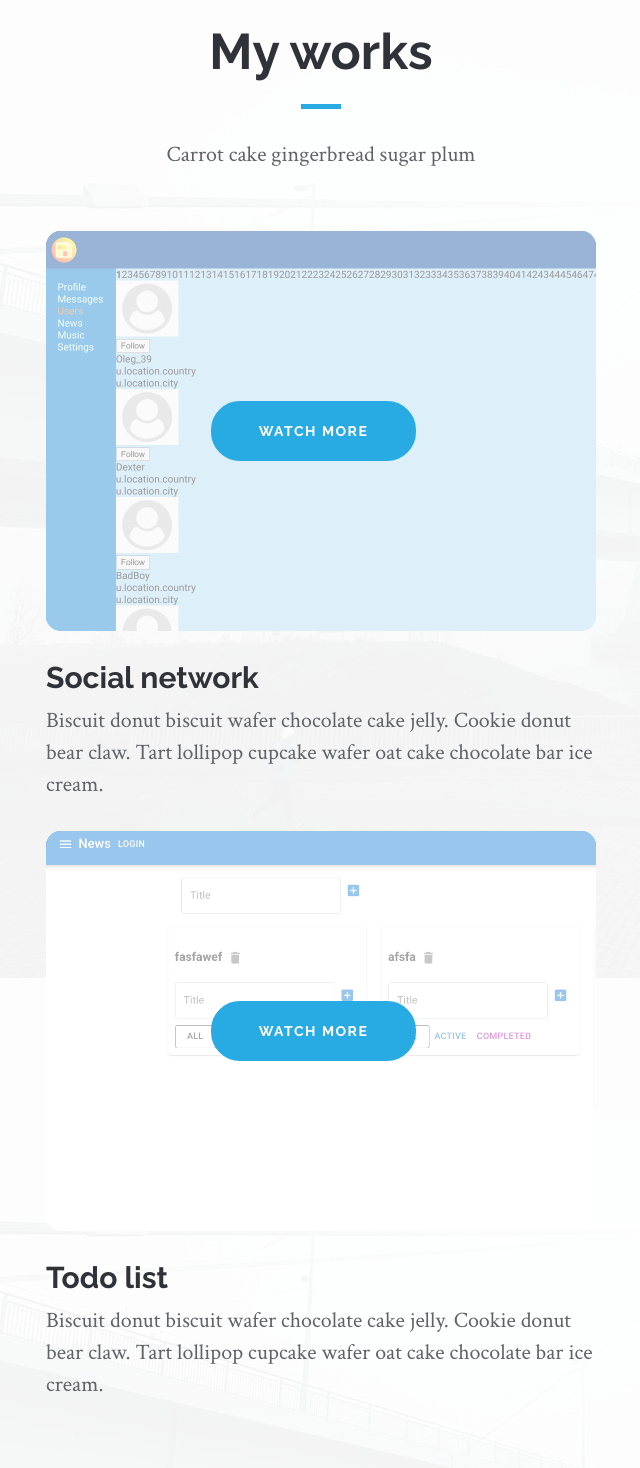
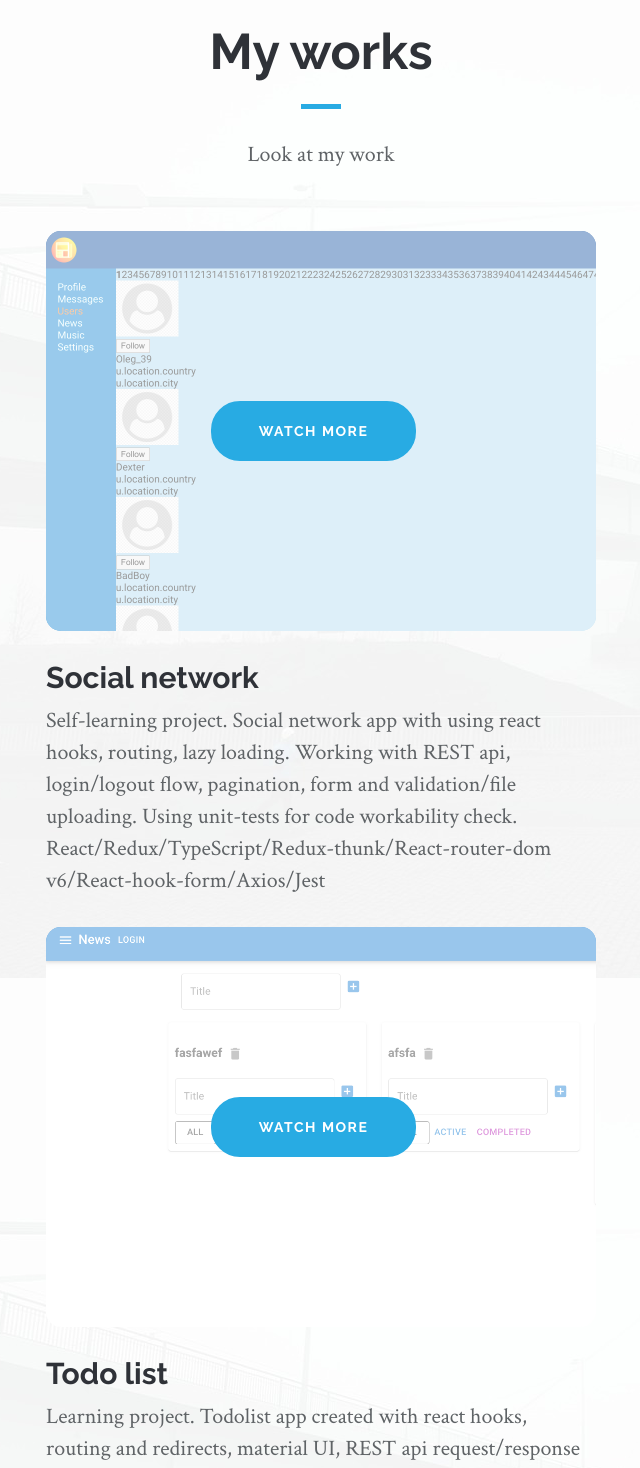
Before and after one commit to aesadov/portfolio, a React (Create React App) app: page / in a window 1280 px wide. Shown: the part 940-2408 px from the top of the page, without its empty margins (319-959 px from the left). Built offline with nearby package versions, Linux system fonts and the light colour scheme.

Commit message:
1. Works.tsx fixed: added description for works

```diff
--- a/src/works/Works.tsx
+++ b/src/works/Works.tsx
@@ -19,15 +19,16 @@ export const Works = () => {
     return (
         <div id='projects' className={style.worksBlock}>
             <div className={`${styleContainer.container} ${style.worksContainer}`}>
-                <Title title={'My works'} secondTitle={'Carrot cake gingerbread sugar plum'}/>
+                <Title title={'My works'} secondTitle={'Look at my work'}/>
                     <div className={style.works}>
                         <Work projectName={'Social network'}
                               link={'https://aesadov.github.io/Social_Network_WayOfSamuray'}
                               style={socialStyle}
-                              projectDescription={'Biscuit donut biscuit wafer chocolate cake jelly. Cookie donut bear claw. Tart lollipop cupcake wafer oat cake chocolate bar ice cream.'}/>
+                              projectDescription={'Self-learning project. Social network app with using react hooks, routing, lazy loading. Working with REST api, login/logout flow, pagination, form and validation/file uploading. Using unit-tests for code workability check. React/Redux/TypeScript/Redux-thunk/React-router-dom v6/React-hook-form/Axios/Jest'}/>
                         <Work projectName={'Todo list'}
                               style={todoStyle}
-                              projectDescription={'Biscuit donut biscuit wafer chocolate cake jelly. Cookie donut bear claw. Tart lollipop cupcake wafer oat cake chocolate bar ice cream.'}/>
+                              projectDescription={'Learning project. Todolist app created with react hooks, routing and redirects, material UI, REST api request/response flow, unit-tests. React/Redux/Redux-Toolkit/React-router-dom v6/Jest(Unit-Tests) /Storybook/\n' +
+                                  'Axios /Formik/Material UI'}/>
                     </div>
             </div>
         </div>
```
